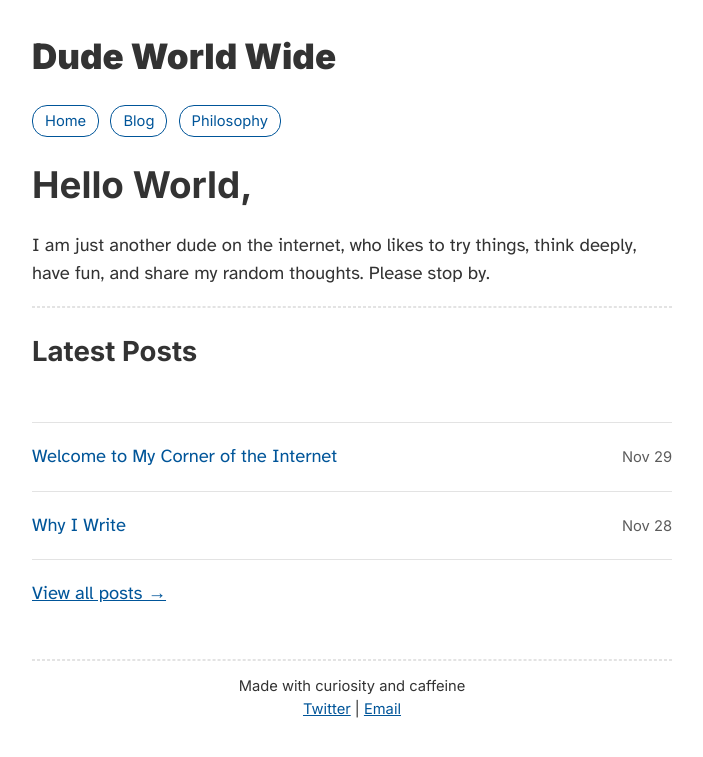
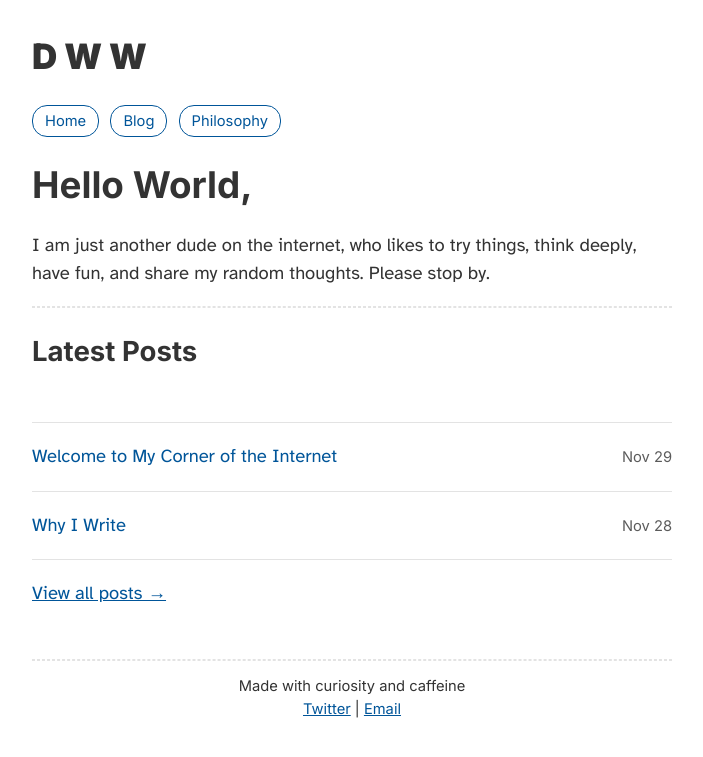
Before and after one commit to DudeWorldWide/Dudeworldwide.github.io, a Jekyll site: the page built from index.html, in a window 1280 px wide. Shown: the top 757 px of the page, without its empty margins (288-991 px from the left). Built offline with Jekyll 4.4.1, drawn with Linux system fonts in a browser that asks for light colours.

Commit message:
Update default.html

```diff
--- a/_layouts/default.html
+++ b/_layouts/default.html
@@ -8,7 +8,7 @@
 </head>
 <body>
   <header class="title">
-    <h1><a href="/" class="title">Dude World Wide</a></h1>
+    <h1><a href="/" class="title">D W W</a></h1>
   </header>
 
   <nav>
```
